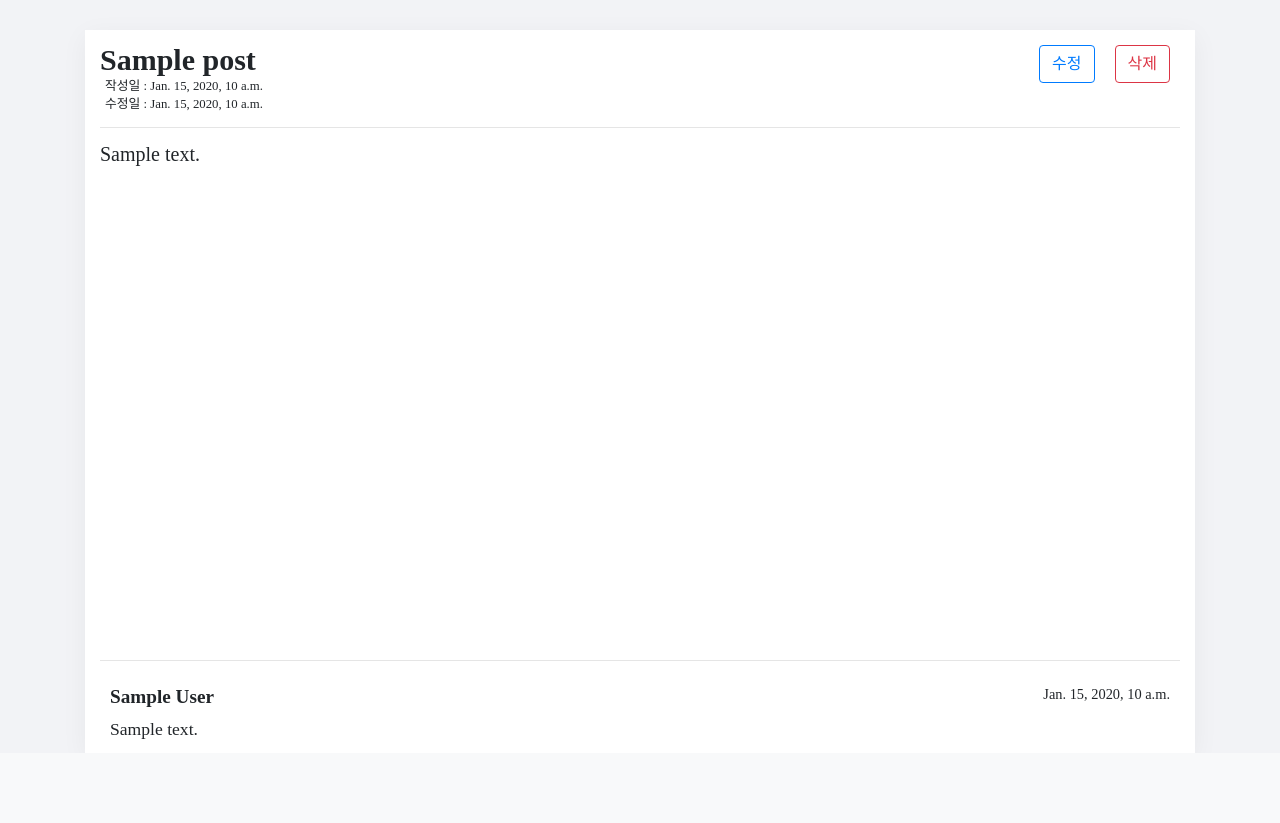
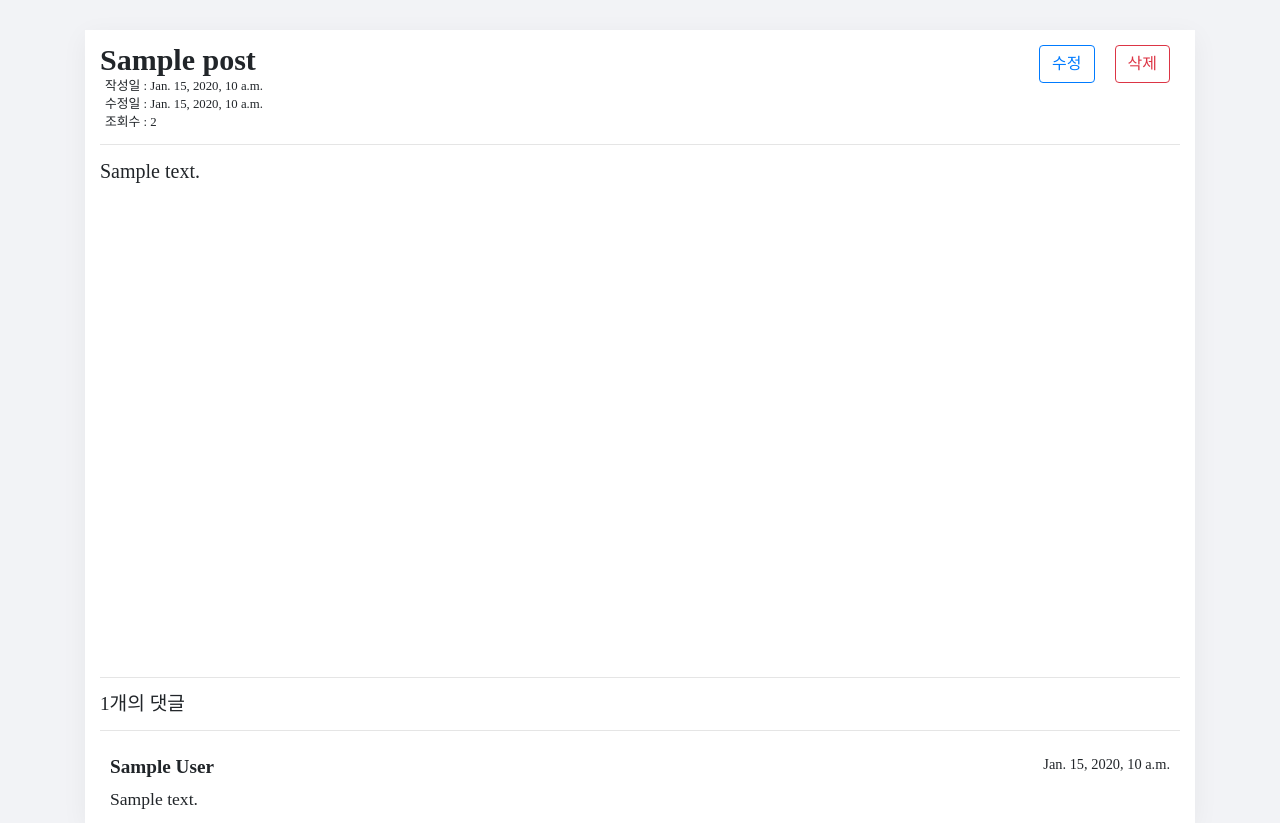
Before and after one commit to 8th-caulion/JongwonyounIntroduce, a Django app: page /post/1 in a window 1280 px wide. Shown: the part 54-877 px from the top of the page. Before the commit the page ends 793 px from the top, so only its background shows below. Run offline with Django 3.2, Linux system fonts and the light colour scheme; tables that the repository leaves empty hold one stand-in row (values such as "Sample post"); some libraries are stand-ins or nearby versions.

Commit message:
댓글 개수 나오고 댓글 없으면 없다고 표시하도록 수정

```diff
--- a/Project/mainApp/templates/detail.html
+++ b/Project/mainApp/templates/detail.html
@@ -22,6 +22,9 @@
         <div class="date">
             수정일 : {{detail.modified_date}}
         </div>
+        <div class="date">
+            조회수 : {{detail.view_count}}
+        </div>
     </div>
     <hr />
     <div class="detailBody">
@@ -29,6 +32,16 @@
             {{detail.text}}
         </div>
         <div class="detailCommentContainer">
+            <hr />
+            {% if detail.comments.all.count == 0 %}
+            <div class="commentCount">
+                작성된 댓글이 없습니다
+            </div>
+            {% else %}
+            <div class="commentCount">
+                {{detail.comments.all.count}}개의 댓글
+            </div>
+            {% endif %}
             {% for comment in detail.comments.all %}
             <hr />
             <div class="detailComment">
--- a/Project/static/css/detail.css
+++ b/Project/static/css/detail.css
@@ -66,3 +66,8 @@
     margin-top: 15px;
     font-size: 1.1rem;
 }
+
+.commentCount {
+    font-weight: 100;
+    font-size: 1.2rem;
+}
```
